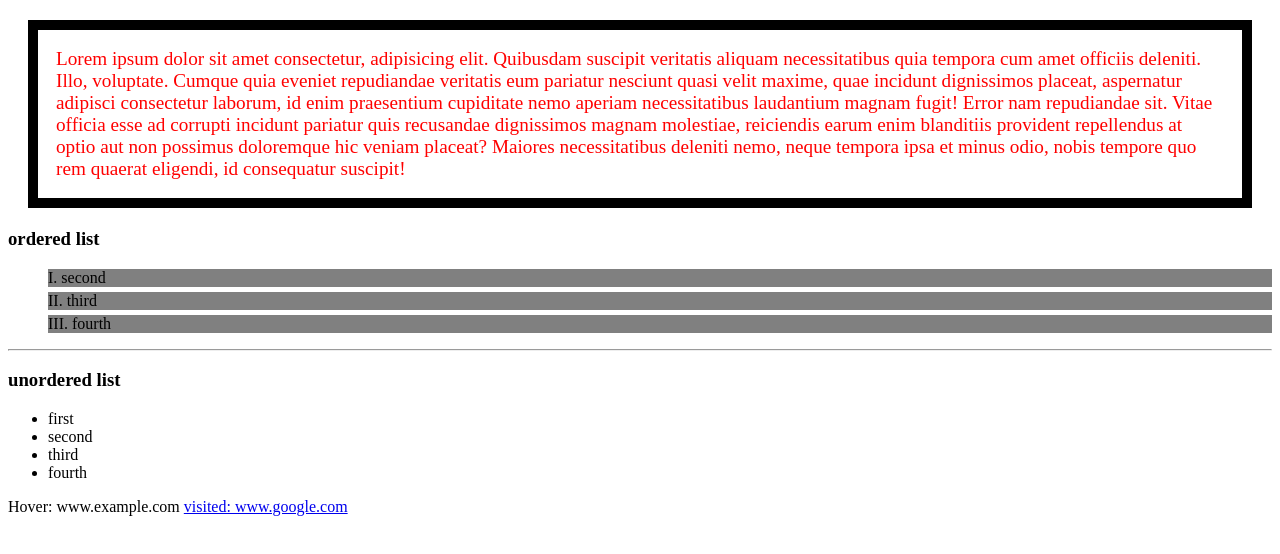
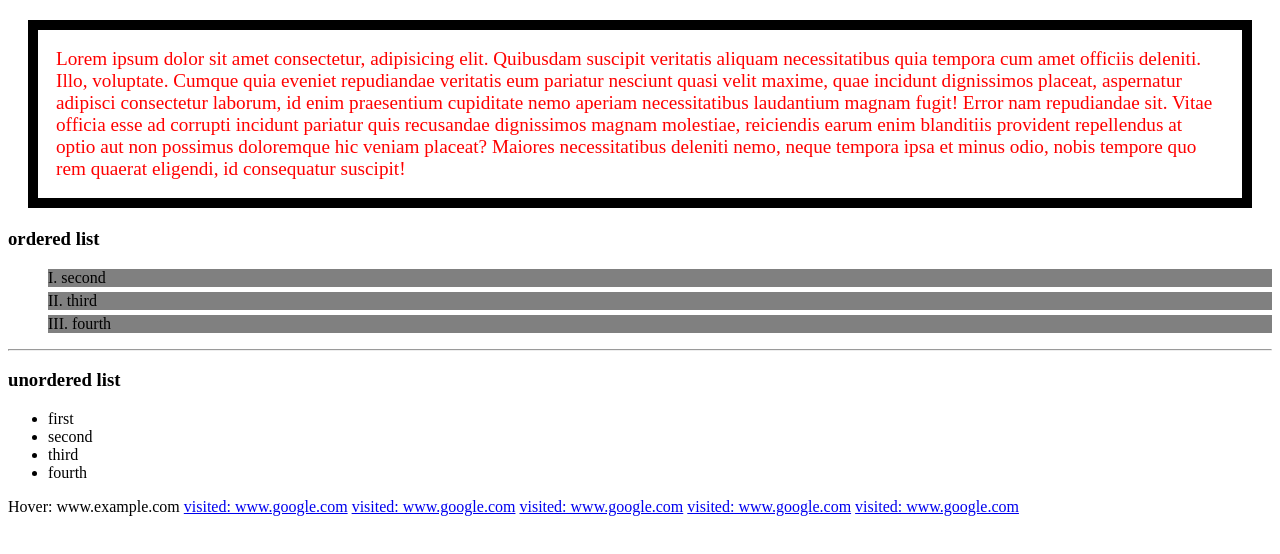
Before and after one commit to samyak269/itersurvey, a plain HTML site: page index.html in a window 1280 px wide. Drawn offline with Linux system fonts and the light colour scheme.

Commit message:
some changes

```diff
--- a/index.html
+++ b/index.html
@@ -56,6 +56,10 @@
 
    <a>Hover: www.example.com</a>
    <a target="_blank" href="http://google.com">visited: www.google.com</a>
+   <a target="_blank" href="http://google.com">visited: www.google.com</a>
+   <a target="_blank" href="http://google.com">visited: www.google.com</a>
+   <a target="_blank" href="http://google.com">visited: www.google.com</a>
+   <a target="_blank" href="http://google.com">visited: www.google.com</a>
 
 </body>
 </html>
```
